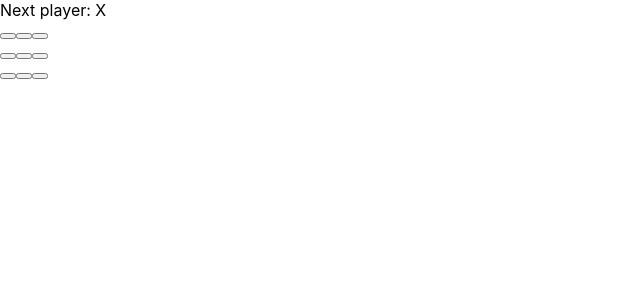
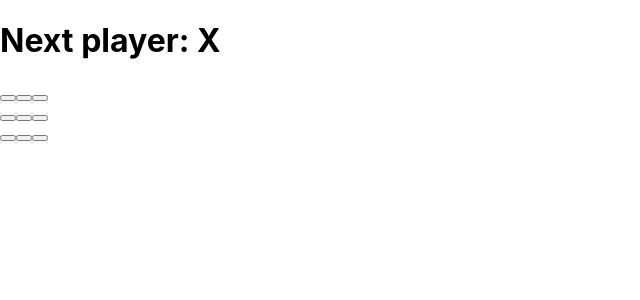
Before and after one commit to scarlosro/reactNative, a React (Create React App) app in the folder my-app/: page / in a window 1280 px wide. Shown: the top 300 px of the page, without its empty margins (0-640 px from the left). Built offline with nearby package versions, Linux system fonts and the light colour scheme.

Commit message:
Cambiar estilo

```diff
--- a/my-app/src/index.js
+++ b/my-app/src/index.js
@@ -47,7 +47,7 @@ function Square(props){
 
       return (
         <div>
-          <div className="status">{status}</div>
+          <div className="status"><h1>{status}</h1></div>
           <div className="board-row">
             {this.renderSquare(0)}
             {this.renderSquare(1)}
```
